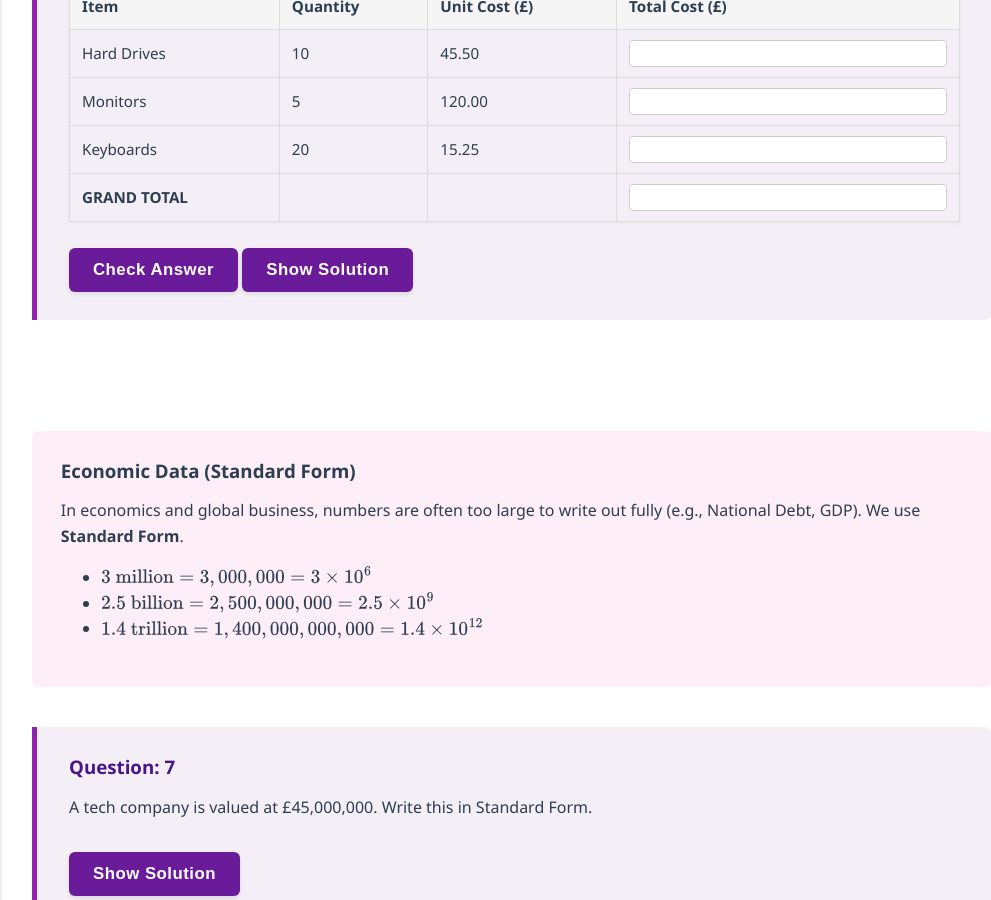
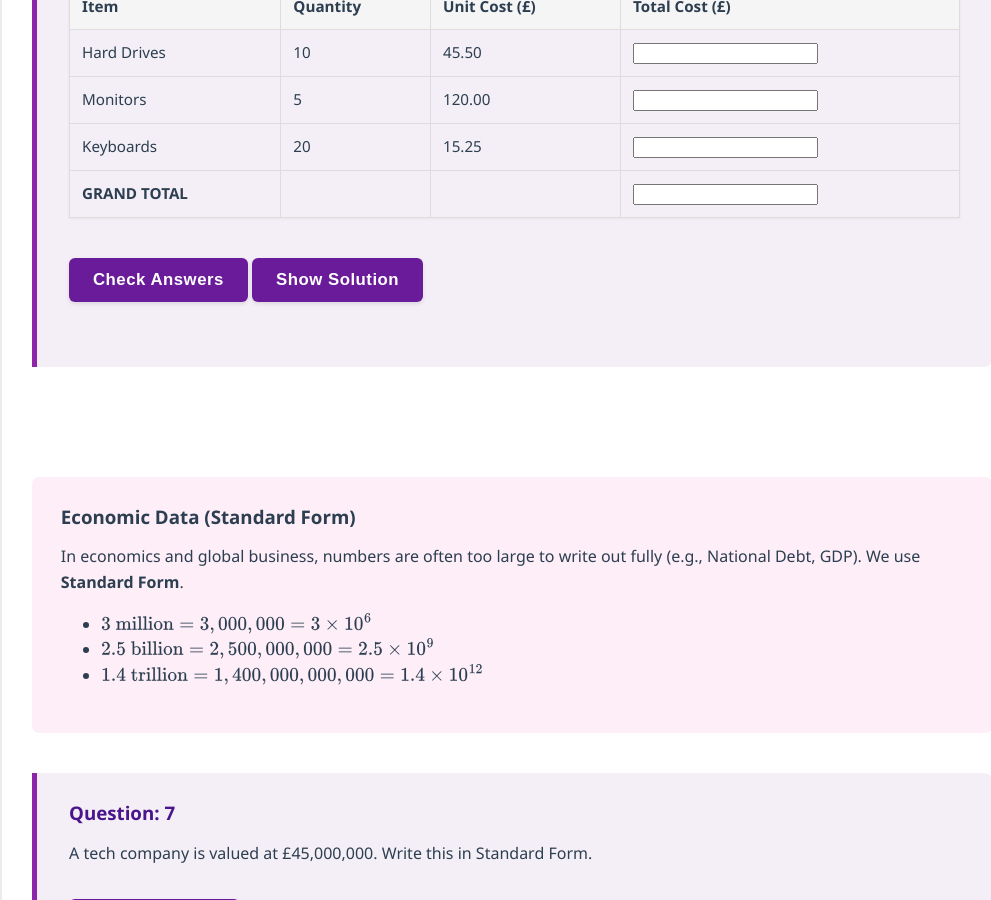
Before and after one commit to probe973/nbs-4104b, a Jekyll site: the page built from numeracy/05-problems.md, in a window 1280 px wide and 900 px high, scrolled down 3072 px. Shown: the whole window, without its empty margins (128-1119 px from the left). Built offline with Jekyll 4.4.1, drawn with Linux system fonts in a browser that asks for light colours; some of the changed text lies outside the part shown.

Commit message:
Update table_fill.html

```diff
--- a/_includes/table_fill.html
+++ b/_includes/table_fill.html
@@ -1,26 +1,35 @@
 <div class="question-container" id="question-{{ include.id }}">
-    <h3>Question: {{ include.title | default: "Fill in the Table" }}</h3>
+    <h3>Question: {{ include.title }}</h3>
+
     <div class="question-content">
         {{ include.question_text | markdownify }}
     </div>
 
-    <div id="table-container-{{ include.id }}" class="table-fill-wrapper">
+    <!-- Container for the table inputs -->
+    <div id="table-container-{{ include.id }}" class="table-responsive">
         {{ include.table_content }}
     </div>
 
-    <div class="action-buttons">
-        <!-- UPDATED: We now pass include.tolerance -->
-        <button class="btn" onclick="checkTableFill('{{ include.id }}', '{{ include.answers }}', '{{ include.tolerance | default: 0 }}')">Check Answer</button>
+    <div style="margin-top: 15px;">
+        <button class="btn" onclick="checkTableFill('{{ include.id }}', '{{ include.answers }}', '{{ include.tolerance | default: 0 }}')">Check Answers</button>
 
         {% if include.solution_text %}
-            <button class="btn btn-primary solution-toggle-button" onclick="toggleSolution('solution-{{ include.id }}', this)">Show Solution</button>
+            <button
+                class="btn btn-primary solution-toggle-button"
+                id="btn-sol-{{ include.id }}"
+                aria-expanded="false"
+                aria-controls="solution-{{ include.id }}"
+                onclick="toggleSolution('solution-{{ include.id }}', this)">
+                Show Solution
+            </button>
         {% endif %}
     </div>
 
-    <div id="feedback-{{ include.id }}"></div>
+    <!-- Live region for feedback -->
+    <div id="feedback-{{ include.id }}" aria-live="polite" class="feedback"></div>
 
     {% if include.solution_text %}
-        <div id="solution-{{ include.id }}" class="solution-content">
+        <div id="solution-{{ include.id }}" class="solution-content" style="display:none;">
             <h4>Solution:</h4>
             {{ include.solution_text | markdownify }}
         </div>
```
